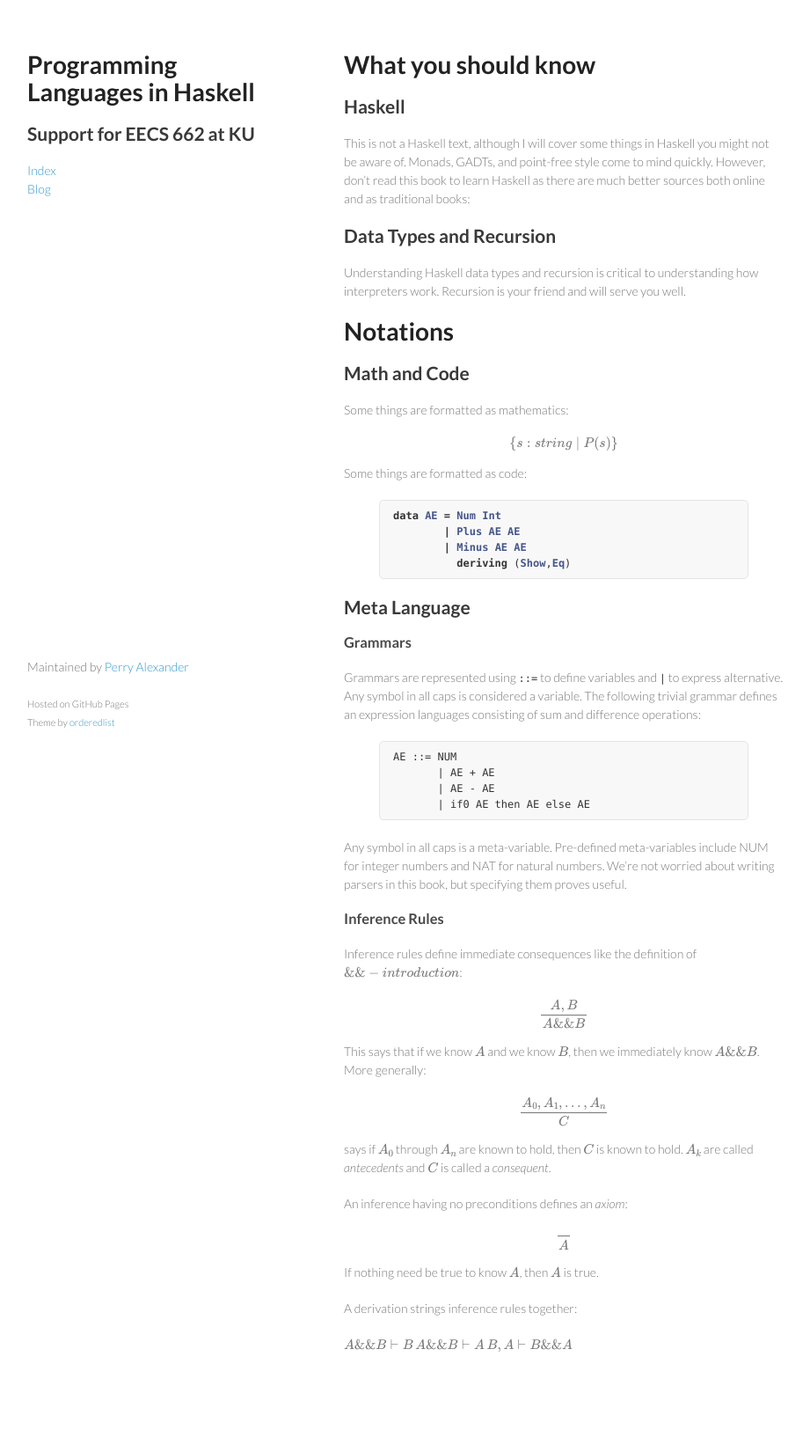
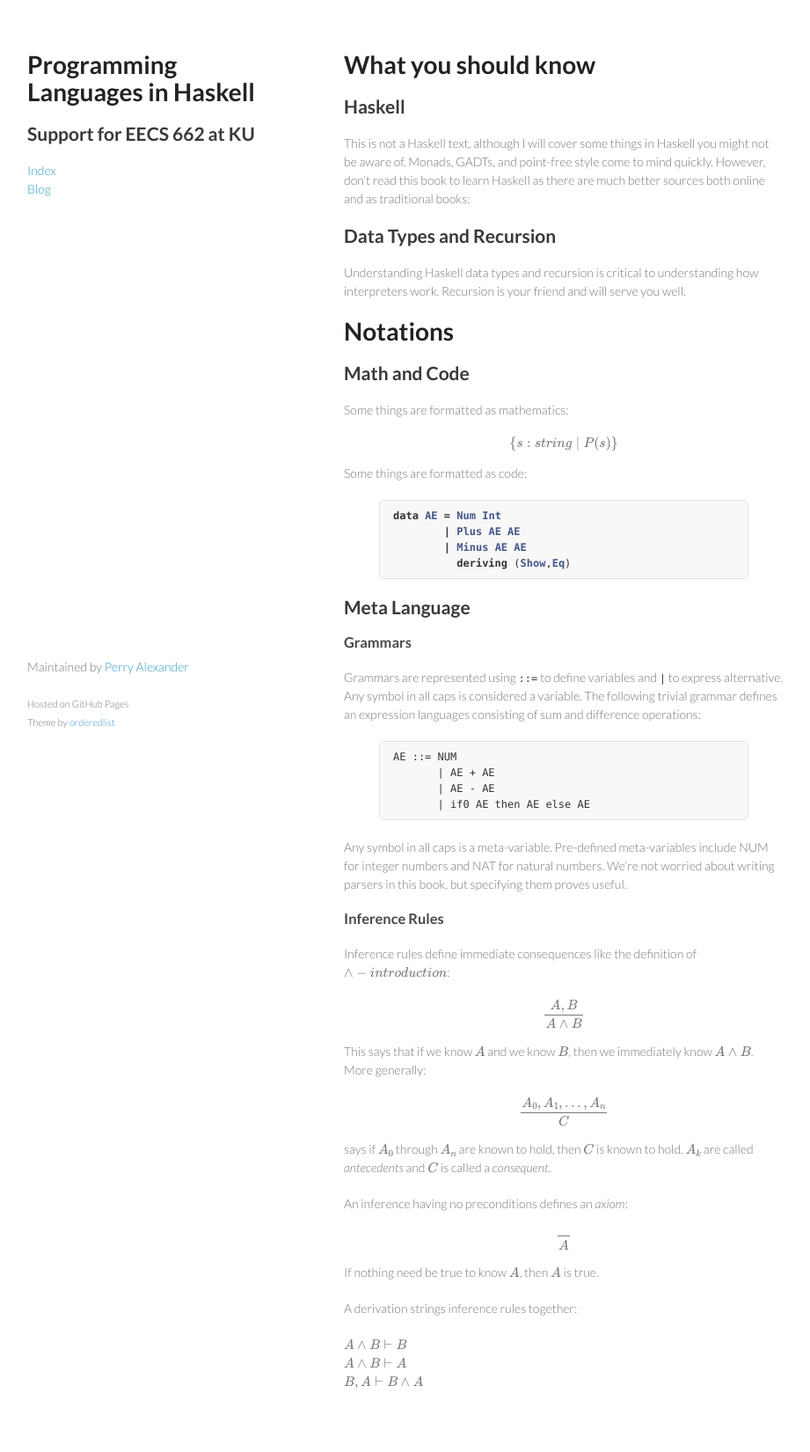
Before and after one commit to ku-sldg/plih, a Jekyll site: the page built from _posts/2016-06-13-Notations-and-Preliminaries.md, in a window 1280 px wide. Shown: the whole page at 88% size, without its empty margins (179-1100 px from the left). Built offline with Jekyll 4.4.1, drawn with Linux system fonts in a browser that asks for light colours; formulas are drawn with MathJax 3; before the commit the page ends 1608 px from its top, so only the background shows below that.

Commit message:
working on rule formatting

```diff
--- a/_posts/2016-06-13-Notations-and-Preliminaries.md
+++ b/_posts/2016-06-13-Notations-and-Preliminaries.md
@@ -48,11 +48,11 @@ Any symbol in all caps is a meta-variable.  Pre-defined meta-variables include N
 
 ### Inference Rules
 
-Inference rules define immediate consequences like the definition of $\&\&-introduction$:
+Inference rules define immediate consequences like the definition of $\wedge-introduction$:
 
-$$\frac{A, B}{A \&\& B}$$
+$$\frac{A, B}{A \wedge B}$$
 
-This says that if we know $A$ and we know $B$, then we immediately know $A \&\& B$.  More generally:
+This says that if we know $A$ and we know $B$, then we immediately know $A \wedge B$.  More generally:
 
 $$\frac{A_0,A_1,\ldots,A_n}{C}$$
 
@@ -66,6 +66,6 @@ If nothing need be true to know $A$, then $A$ is true.
 
 A derivation strings inference rules together:
 
-$$A \&\& B \vdash B$$
-$$A \&\& B \vdash A$$
-$$B, A \vdash B \&\& A$$
+$$A \wedge B \vdash B$$
+$$A \wedge B \vdash A$$
+$$B, A \vdash B \wedge A$$
```
